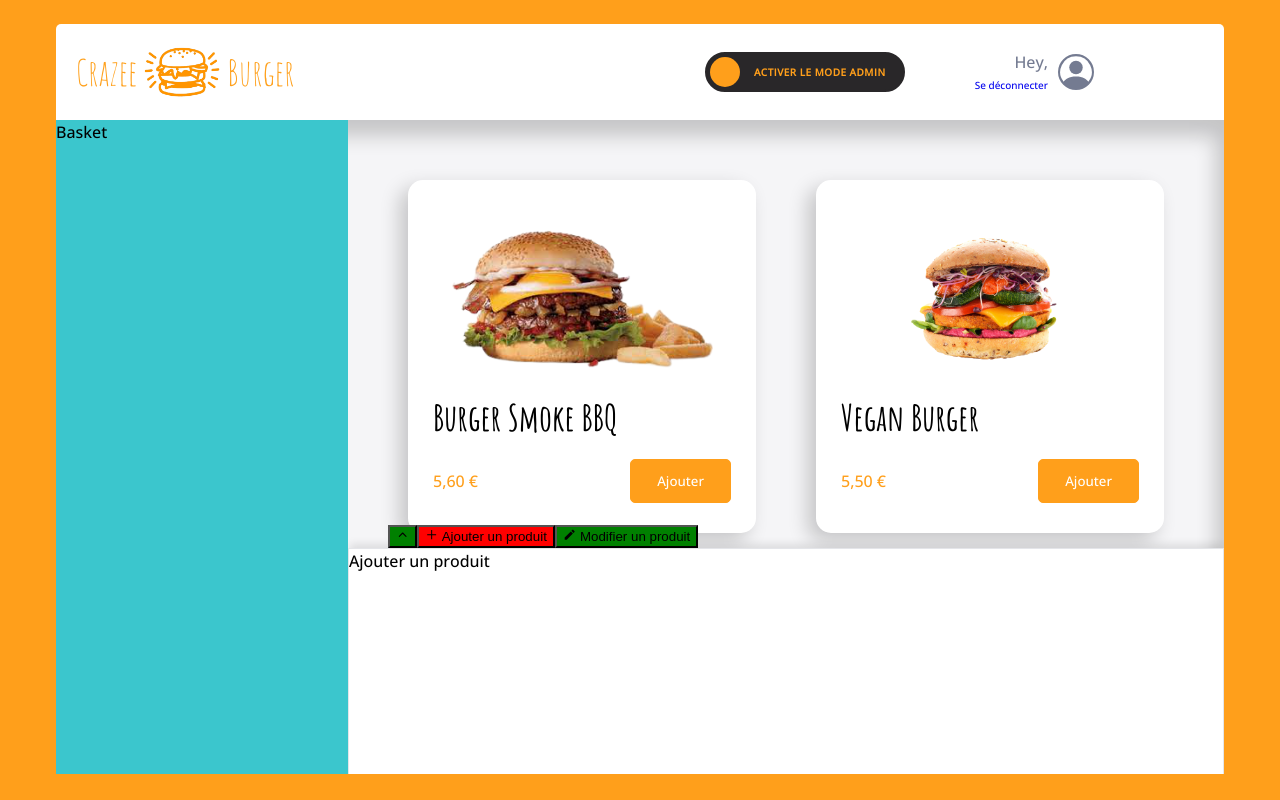
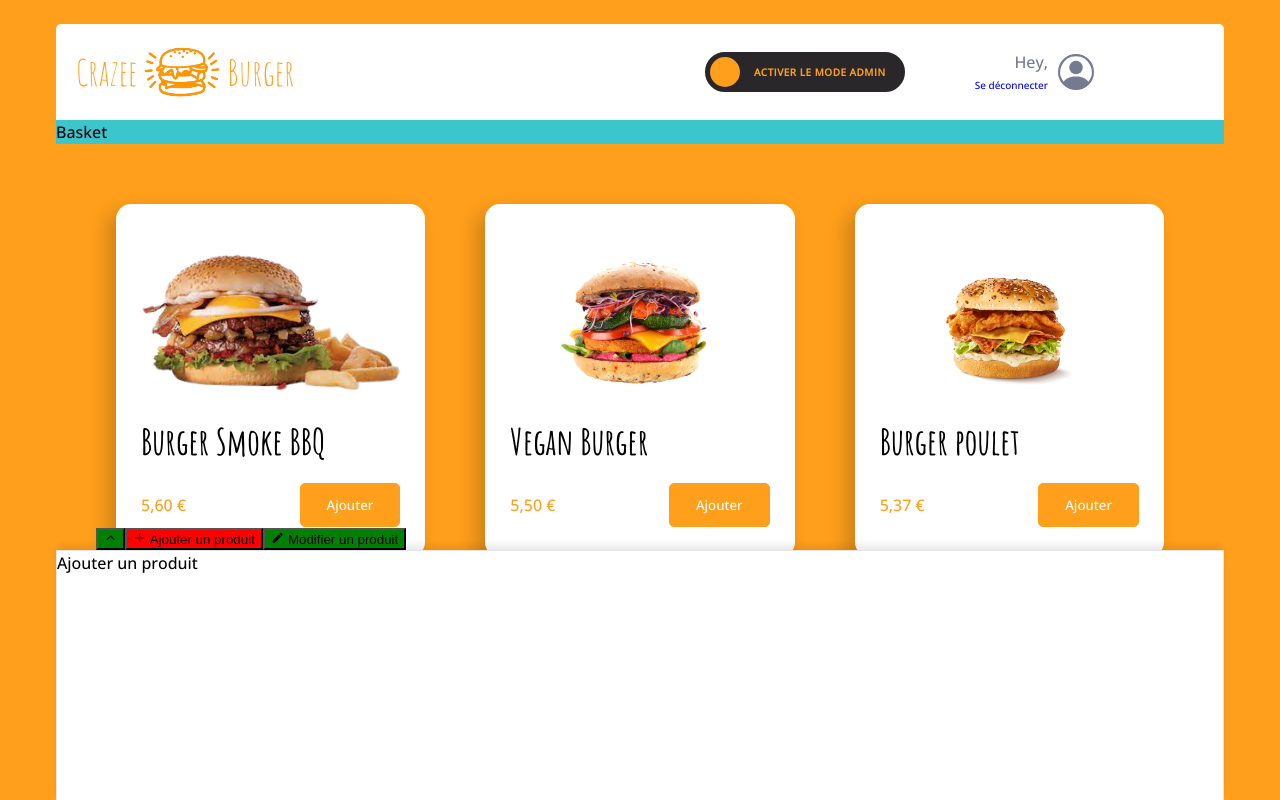
Before and after one commit to clairedornic/crazee-burger, a React (Vite) app: page /order in a window 1280 px wide. Shown: the top 800 px of the page. Built offline with nearby package versions, Linux system fonts and the light colour scheme; grey boxes are pictures that could not be loaded.

Commit message:
refactor: improve components structure

```diff
--- a/src/components/pages/order/Admin/AdminPanel.tsx
+++ b/src/components/pages/order/Main/Admin/Admin.tsx
@@ -5,9 +5,9 @@ import { AiOutlinePlus } from 'react-icons/ai';
 import { MdModeEditOutline } from 'react-icons/md';
 import { FiChevronUp } from 'react-icons/fi';
 
-export const AdminPanel = () => {
+export const Admin = () => {
   return (
-    <AdminPanelStyled>
+    <AdminStyled>
         <div className="admin-container">
             <AdminTabs>
                 <AdminTab title="" icon={<FiChevronUp/>}></AdminTab>
@@ -15,11 +15,11 @@ export const AdminPanel = () => {
                 <AdminTab title="Modifier un produit" icon={<MdModeEditOutline/>}></AdminTab>
             </AdminTabs>
         </div>
-    </AdminPanelStyled>
+    </AdminStyled>
   )
 }
 
-const AdminPanelStyled = styled.div`
+const AdminStyled = styled.div`
     position: absolute;
     bottom: 0;
     height: 250px;
--- a/src/components/pages/order/Admin/AdminTab.tsx
+++ b/src/components/pages/order/Main/Admin/AdminTab.tsx
@@ -3,7 +3,7 @@ interface AdminTabsProps {
     icon: React.ReactNode;
 }
 
-import { theme } from "../../../../assets/styles/theme/theme-design";
+import { theme } from "../../../../../assets/styles/theme/theme-design";
 import styled from "styled-components";
 
 export const AdminTab: React.FC<AdminTabsProps> = ({title}) => {
--- a/src/components/pages/order/Admin/AdminTabs.tsx
+++ b/src/components/pages/order/Main/Admin/AdminTabs.tsx
@@ -1,7 +1,7 @@
 import { ReactElement, useState } from "react";
 import styled from "styled-components";
 import { AdminTabTitle, AdminTabTitleProps } from "./AdminTabTitle"
-import { theme } from "../../../../assets/styles/theme/theme-design";
+import { theme } from "../../../../../assets/styles/theme/theme-design";
 
 interface AdminTabsProps {
     children: ReactElement<AdminTabTitleProps>[];
--- /dev/null
+++ b/src/components/pages/order/Main/Main.tsx
@@ -0,0 +1,33 @@
+import styled from 'styled-components';
+import { theme } from "../../../../assets/styles/theme/theme-design";
+import { Menu } from './Menu/Menu.tsx';
+import { Basket } from './Basket/Basket';
+import { Admin } from './Admin/Admin.tsx';
+
+export const Main = () => {
+  return (
+    <MainStyled className="main">
+        <Basket/>
+        <div className="menu-and-admin">
+            <Menu/>
+            <Admin/>
+        </div>
+    </MainStyled>
+  )
+}
+
+const MainStyled = styled.div`
+    .main {
+        display: grid;
+        grid-template-columns: 25% 1fr;
+        height: calc(100% - 98px);
+        background-color: ${theme.colors.lightgray};
+        border-radius: 0 0 ${theme.borderRadius.round} ${theme.borderRadius.round};
+        box-shadow: ${theme.shadows.strong};
+
+        .menu-and-admin {
+            position: relative;
+            overflow-y: hidden;
+        }
+    }
+`;
--- a/src/components/pages/order/Menu/Menu.tsx
+++ b/src/components/pages/order/Main/Menu/Menu.tsx
@@ -1,8 +1,8 @@
 import { useState } from "react";
-import { Card } from "../../../reusable-ui/Card/Card.tsx";
+import { Card } from "../../../../reusable-ui/Card/Card.tsx";
 import styled from 'styled-components';
-import { fakeMenu } from '../../../../assets/datas/menu.ts';
-import { formatPrice } from "../../../../utils/maths.ts";
+import { fakeMenu } from '../../../../../assets/datas/menu.ts';
+import { formatPrice } from "../../../../../utils/maths.ts";
 
 export const Menu = () => {
 
--- a/src/components/pages/order/OrderPage.tsx
+++ b/src/components/pages/order/OrderPage.tsx
@@ -1,9 +1,7 @@
 import styled from 'styled-components';
 import { theme } from "../../../assets/styles/theme/theme-design";
 import { Navbar } from "./Navbar/Navbar";
-import { Menu } from './Menu/Menu';
-import { Basket } from './Basket/Basket';
-import { AdminPanel } from './Admin/AdminPanel';
+import { Main } from './Main/Main';
 
 export const OrderPage = () => {
 
@@ -11,13 +9,7 @@ export const OrderPage = () => {
         <OrderPageStyled>
             <div className="container">
                 <Navbar/>
-                <div className="pannel">
-                    <Basket/>
-                    <div className="menu-and-admin">
-                        <Menu/>
-                        <AdminPanel/>
-                    </div>
-                </div>
+                <Main/>
             </div>
         </OrderPageStyled>
     )
@@ -36,18 +28,4 @@ const OrderPageStyled = styled.div`
         margin: 0 auto;
         width: 100%;
     }
-
-    .pannel {
-        display: grid;
-        grid-template-columns: 25% 1fr;
-        height: calc(100% - 98px);
-        background-color: ${theme.colors.lightgray};
-        border-radius: 0 0 ${theme.borderRadius.round} ${theme.borderRadius.round};
-        box-shadow: ${theme.shadows.strong};
-
-        .menu-and-admin {
-            position: relative;
-            overflow-y: hidden;
-        }
-    }
 `;
```
Also changed, not shown: src/components/pages/order/Main/Admin/AdminPanel.tsx (added, +14 -0 lines), src/components/pages/order/Main/Admin/AdminTabTitle.tsx (renamed from src/components/pages/order/Admin/AdminTabTitle.tsx), src/components/pages/order/Main/Basket/Basket.tsx (renamed from src/components/pages/order/Basket/Basket.tsx).
